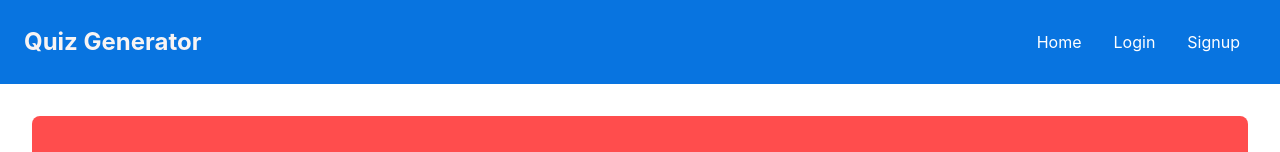
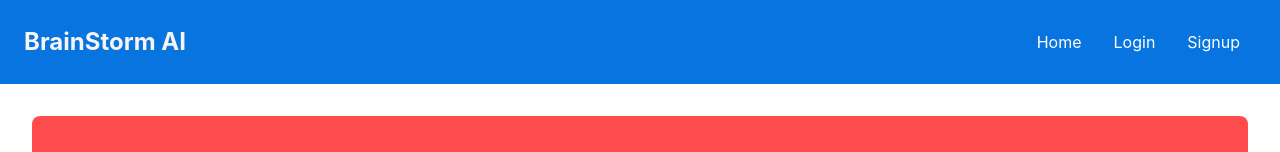
Before and after one commit to tanishi123/LY_Project, a React (Create React App) app: page / in a window 1280 px wide. Shown: the top 152 px of the page. Built offline with nearby package versions, Linux system fonts and the light colour scheme.

Commit message:
name lol

```diff
--- a/src/components/navbar.js
+++ b/src/components/navbar.js
@@ -9,7 +9,7 @@ function Navbar() {
 
   return (
     <nav className="navbar">
-      <div className="brand">Quiz Generator</div>
+      <div className="brand">BrainStorm AI</div>
       <div>
         <Link to="/">Home</Link>
         {token ? (
```
